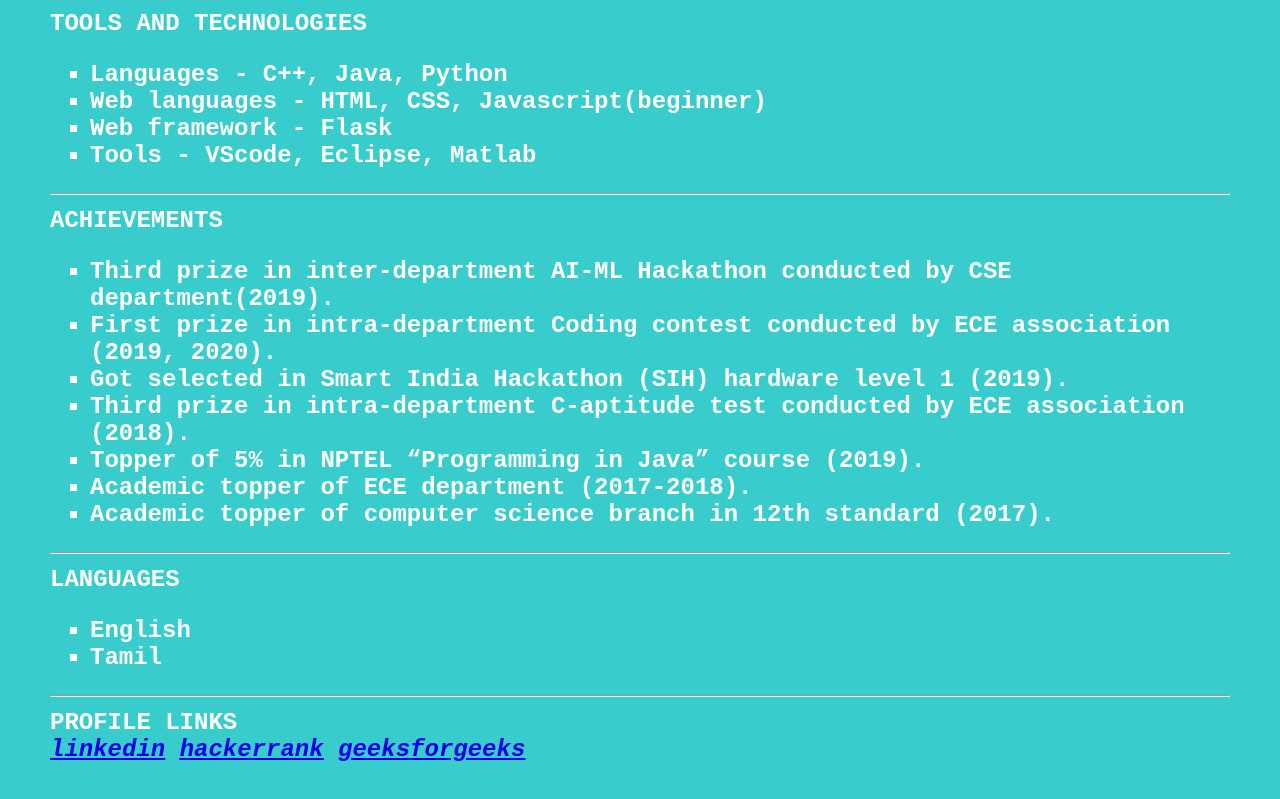
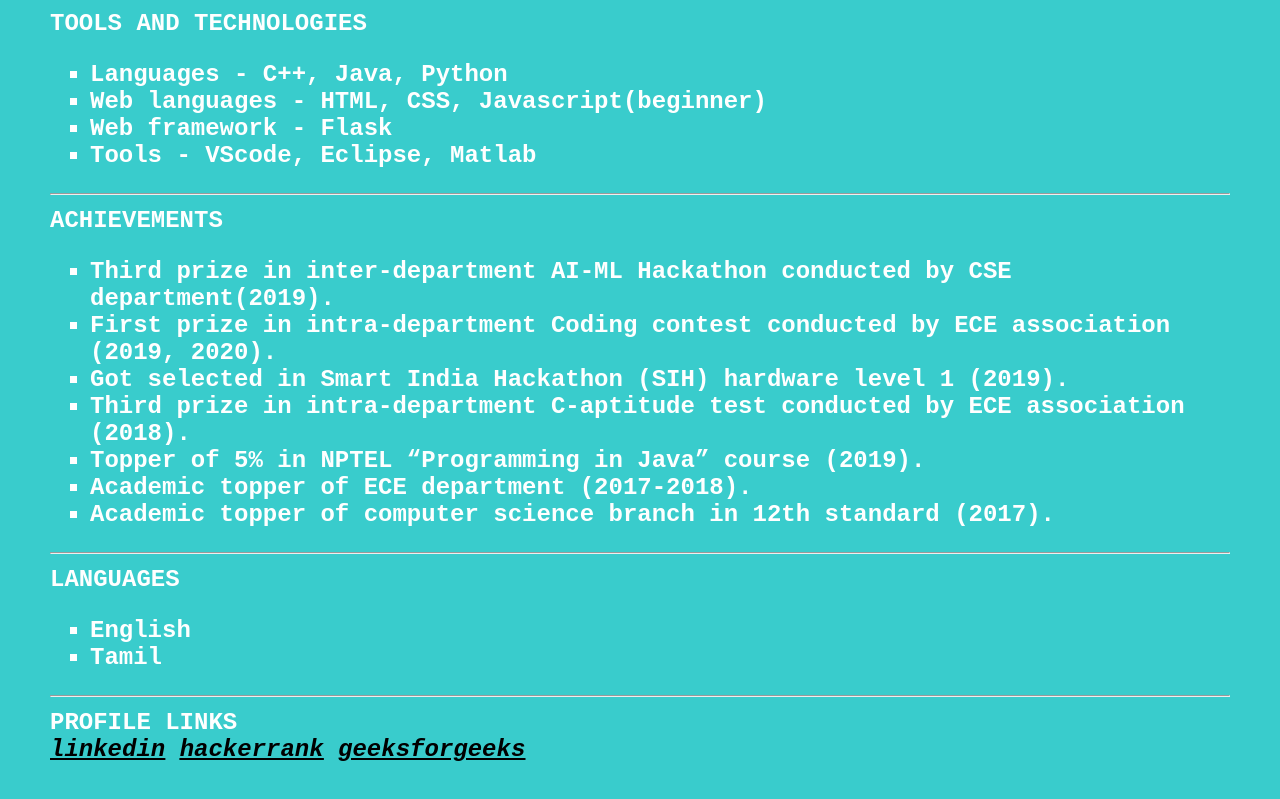
Before and after one commit to Kiruthika-Jayabalan/resume, a plain HTML site: page index.html in a window 1280 px wide. Shown: the part 1059-1858 px from the top of the page. Drawn offline with Linux system fonts and the light colour scheme.

Commit message:
Update main.css

```diff
--- a/main.css
+++ b/main.css
@@ -19,6 +19,14 @@ ul
  list-style-type: square;
 }
 
+a{
+    color: #000000;
+}
+
+a:hover{
+    color: #ffffff;
+}
+
 body{
     background-color:#39cccc;
     margin:0;
```
